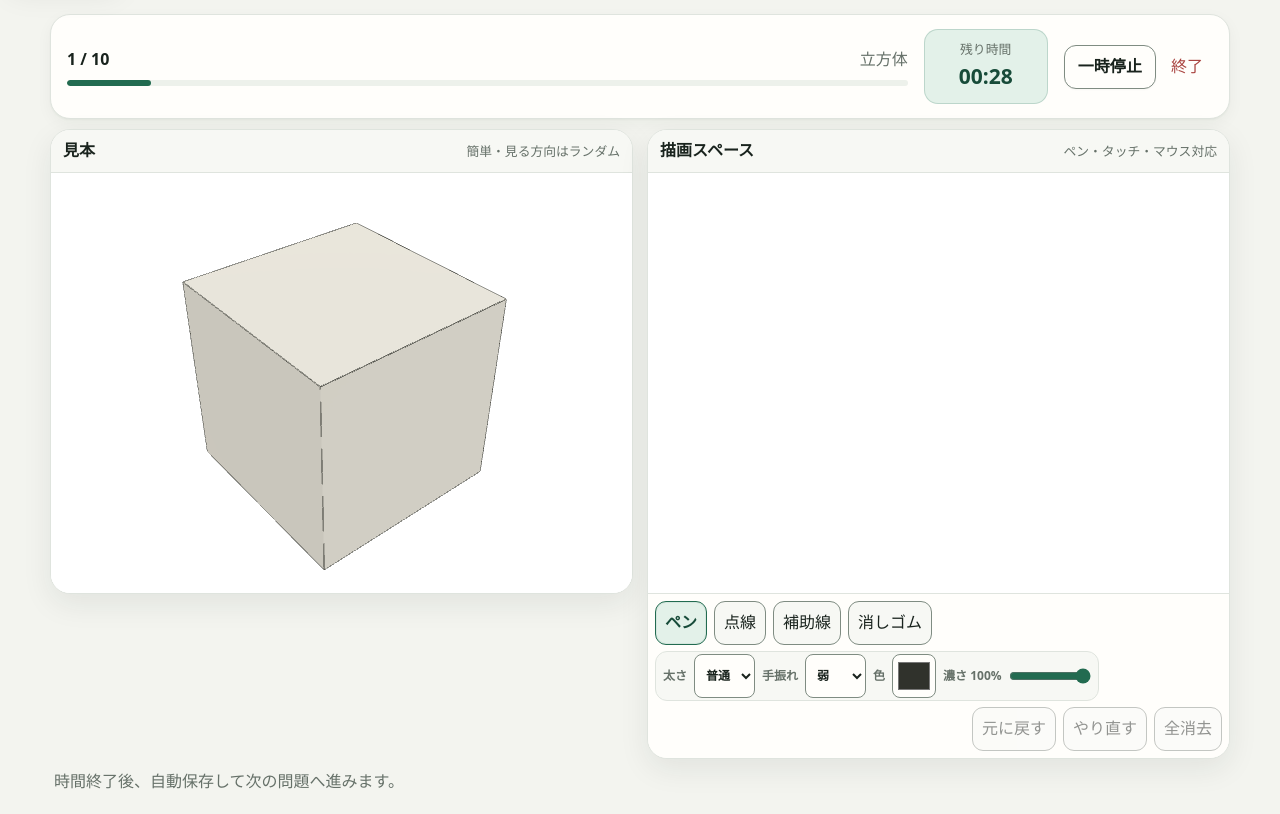
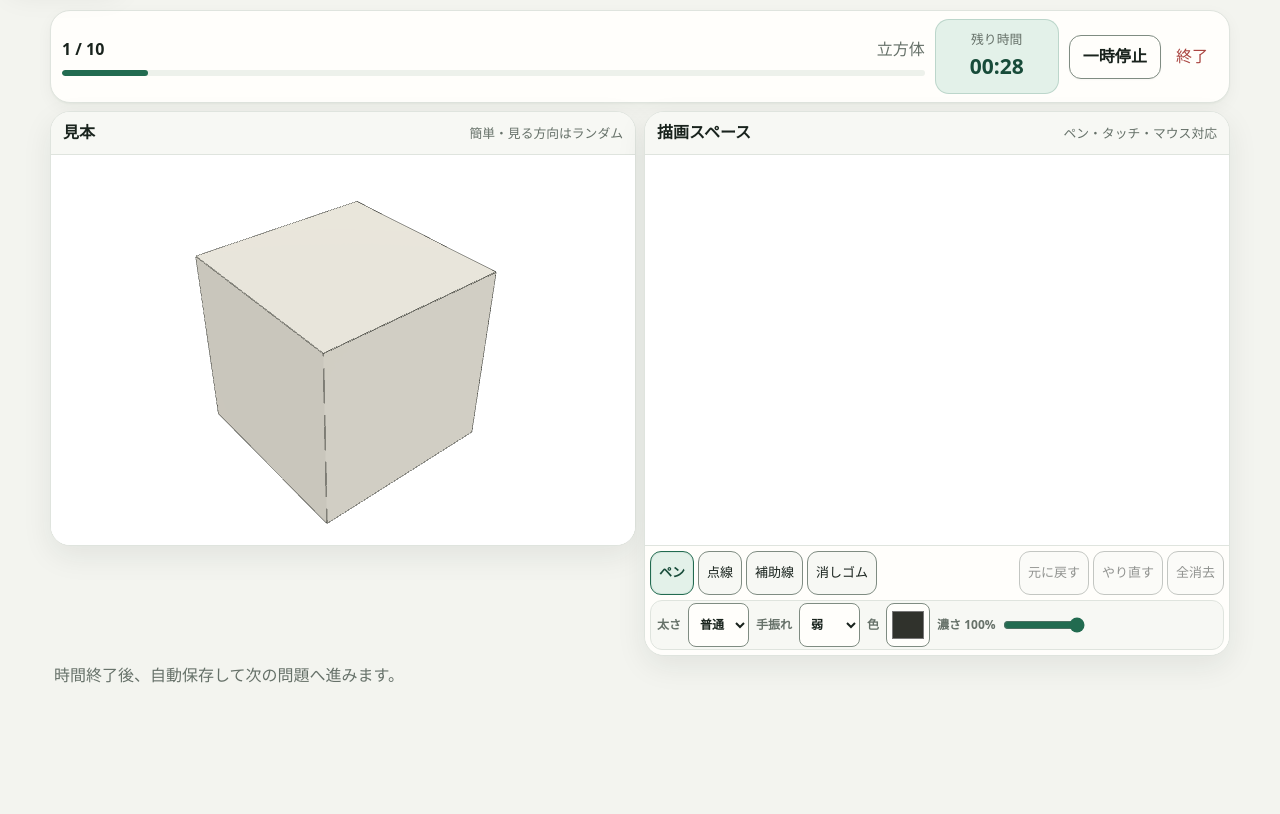
Before and after one commit to rikuru-sys/SolidDrawing, a Next.js app: page / in a window 1280 px wide. Both pictures are taken after a click on the button "開始する". Built offline with nearby package versions, Linux system fonts and the light colour scheme.

Commit message:
横長画面のスクロールを抑える

```diff
--- a/app/page.tsx
+++ b/app/page.tsx
@@ -43,7 +43,7 @@ const SCREEN_LABELS: Record<Screen, string> = {
   results: '比較画面',
   favorites: 'お気に入り画面',
 };
-const APP_VERSION = '2026.08.31.2';
+const APP_VERSION = '2026.08.31.3';
 
 const HERO_PROMPT: ShapePrompt = {
   id: 'hero-cube',
--- a/app/styles/responsive.css
+++ b/app/styles/responsive.css
@@ -5,9 +5,9 @@
   .evaluation-metrics div { min-width: 0; }
 }
 
-@media (min-width: 861px) and (orientation: landscape) and (max-height: 900px) {
-  .app-header { min-height: 56px; padding-top: 8px; padding-bottom: 8px; }
-  .hero-section { min-height: calc(100dvh - 56px); padding: clamp(20px, 3vh, 30px) 0; gap: clamp(28px, 4vw, 56px); }
+@media (min-width: 861px) and (orientation: landscape) and (max-height: 1100px) {
+  .app-header { min-height: 61px; padding-top: 8px; padding-bottom: 8px; }
+  .hero-section { min-height: calc(100dvh - 61px); padding: clamp(20px, 3vh, 30px) 0; gap: clamp(28px, 4vw, 56px); }
   .hero-copy h1 { font-size: clamp(44px, 4.7vw, 62px); }
   .hero-copy .eyebrow { margin-bottom: 8px; }
   .hero-copy .lead { margin-top: 14px; font-size: 16px; line-height: 1.65; }
@@ -62,6 +62,23 @@
   .drawing-style-controls { min-height: 44px; padding: 2px 7px; }
   .tool-button { min-height: 44px; padding: 5px 9px; }
   .practice-footer { margin-top: 10px; }
+}
+
+@media (min-width: 861px) and (orientation: landscape) and (min-height: 621px) and (max-height: 800px) {
+  .practice-section { padding-top: 10px; padding-bottom: 16px; }
+  .practice-header { gap: 10px; margin-bottom: 8px; padding: 8px 11px; }
+  .workspace-layout { gap: 8px; }
+  .workspace-layout.layout-left .canvas-stage,
+  .workspace-layout.layout-right .canvas-stage { height: clamp(210px, calc(100dvh - 350px), 390px); }
+  .workspace-layout.layout-top .canvas-stage,
+  .workspace-layout.layout-bottom .canvas-stage { height: clamp(130px, calc(50dvh - 190px), 170px); min-height: 0; }
+  .workspace-layout.sample-only-layout .canvas-stage { height: clamp(360px, calc(100dvh - 190px), 550px); }
+  .drawing-toolbar { display: grid; grid-template-columns: minmax(0, 1fr) auto; gap: 5px 8px; padding: 5px; }
+  .drawing-tool-group { gap: 4px; }
+  .drawing-style-controls { grid-column: 1 / -1; grid-row: 2; min-height: 44px; padding: 2px 6px; }
+  .history-tools { grid-column: 2; grid-row: 1; justify-self: end; margin-left: 0; }
+  .tool-button { min-height: 44px; padding: 5px 8px; font-size: 13px; }
+  .practice-footer { margin-top: 7px; }
 }
 
 @media (min-width: 861px) and (orientation: landscape) and (max-height: 620px) {
```
